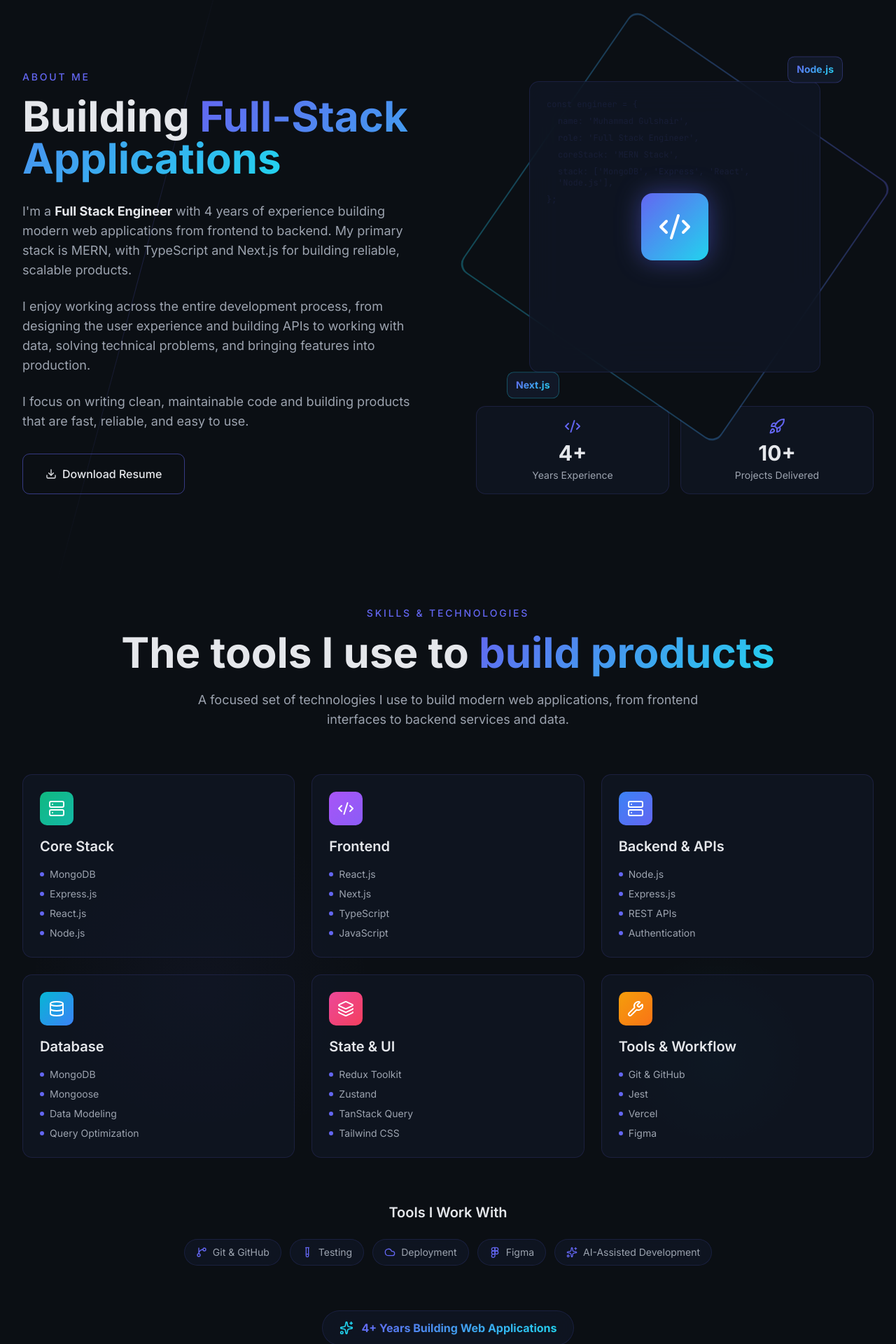
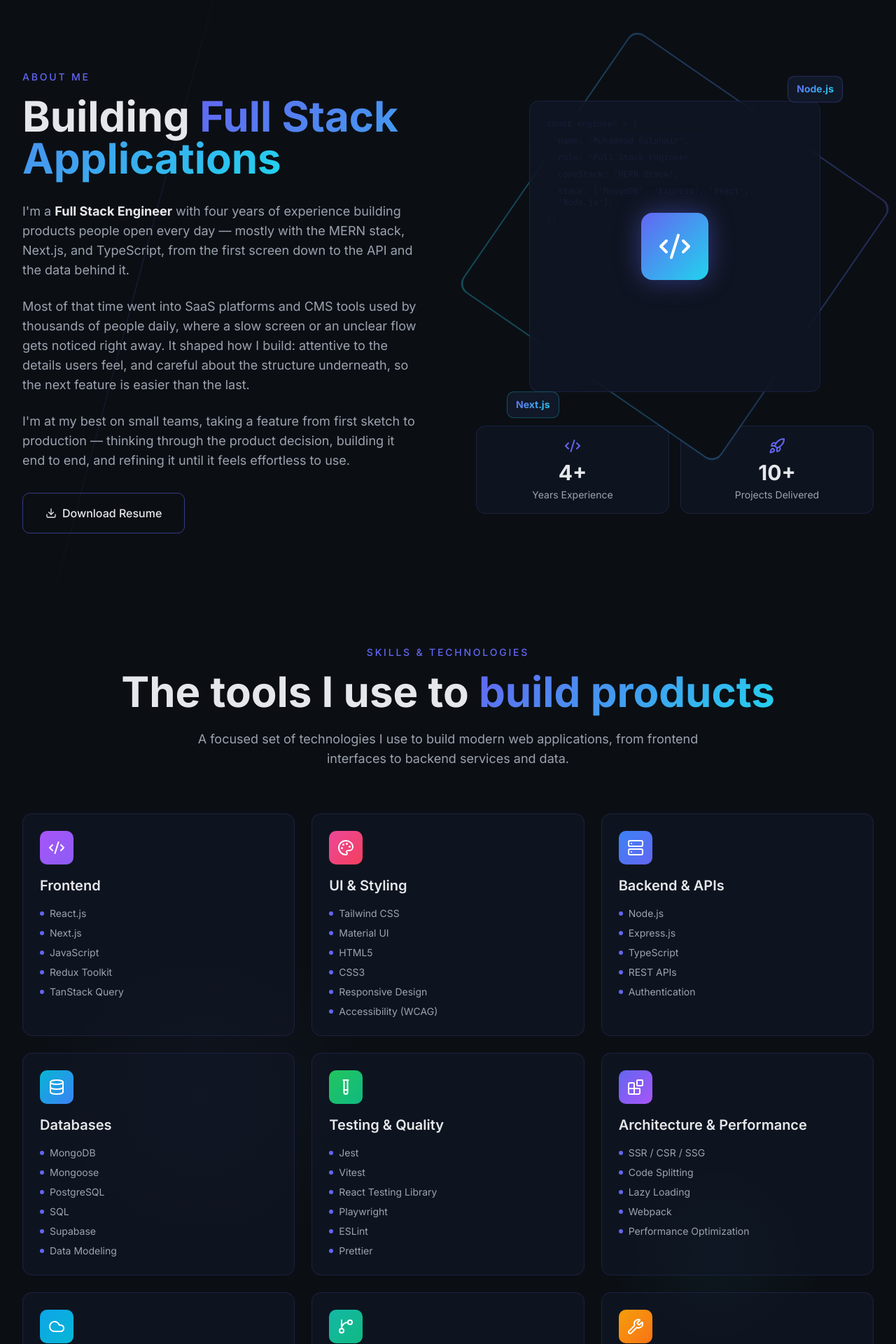
Before and after one commit to gulshair12/Portfolio, a React (Vite) app: page / in a window 1280 px wide. Shown: the part 860-2780 px from the top of the page at 70% size. Built offline with nearby package versions, Linux system fonts and the light colour scheme.

Commit message:
some data changes

```diff
--- a/src/sections/About.tsx
+++ b/src/sections/About.tsx
@@ -77,7 +77,7 @@ const About = () => {
               <span className="section-label mb-4 block">About Me</span>
               <h2 className="text-4xl sm:text-5xl lg:text-6xl font-bold text-portfolio-text leading-tight">
                 Building{" "}
-                <span className="text-gradient">Full-Stack Applications</span>
+                <span className="text-gradient">Full Stack Applications</span>
               </h2>
             </motion.div>
 
@@ -87,21 +87,24 @@ const About = () => {
                 <strong className="text-portfolio-text">
                   Full Stack Engineer
                 </strong>{" "}
-                with 4 years of experience building modern web applications from
-                frontend to backend. My primary stack is MERN, with TypeScript
-                and Next.js for building reliable, scalable products.
+                with four years of experience building products people open
+                every day — mostly with the MERN stack, Next.js, and TypeScript,
+                from the first screen down to the API and the data behind it.
               </motion.p>
 
               <motion.p variants={itemVariants} className="text-lg">
-                I enjoy working across the entire development process, from
-                designing the user experience and building APIs to working with
-                data, solving technical problems, and bringing features into
-                production.
+                Most of that time went into SaaS platforms and CMS tools used by
+                thousands of people daily, where a slow screen or an unclear
+                flow gets noticed right away. It shaped how I build: attentive
+                to the details users feel, and careful about the structure
+                underneath, so the next feature is easier than the last.
               </motion.p>
 
               <motion.p variants={itemVariants} className="text-lg">
-                I focus on writing clean, maintainable code and building
-                products that are fast, reliable, and easy to use.
+                I'm at my best on small teams, taking a feature from first
+                sketch to production — thinking through the product decision,
+                building it end to end, and refining it until it feels
+                effortless to use.
               </motion.p>
             </div>
 
--- a/src/sections/Contact.tsx
+++ b/src/sections/Contact.tsx
@@ -92,7 +92,8 @@ const Contact = () => {
             variants={itemVariants}
             className="text-lg text-portfolio-muted max-w-2xl mx-auto"
           >
-            Have a product idea, engineering challenge, or full-stack opportunity?
+            Have a product idea, engineering challenge, or full stack
+            opportunity?
             I'd love to hear from you. Let's connect and build something exceptional.
           </motion.p>
         </motion.div>
--- a/src/sections/Experience.tsx
+++ b/src/sections/Experience.tsx
@@ -32,26 +32,12 @@ const experiences: ExperienceItem[] = [
     role: "Front-end Developer",
     company: "Createex Inc.",
     location: "Lahore, Pakistan",
-    period: "2023 — 2025",
+    period: "2022 — 2025",
     type: "full-time",
     highlights: [
       "Built and maintained React-based web applications and CMS platforms used by thousands of daily users.",
       "Developed reusable UI components, integrated REST APIs, and worked closely with backend engineers to deliver application features.",
       "Collaborated with designers and product teams to improve usability, responsiveness, accessibility, and overall product quality.",
-    ],
-  },
-
-  {
-    id: 3,
-    role: "React.js Developer",
-    company: "Enigmatix (Pvt) Ltd",
-    location: "Bahawalpur, Pakistan",
-    period: "2022 — 2023",
-    type: "full-time",
-    highlights: [
-      "Built responsive web interfaces using React.js, JavaScript, and modern frontend development practices.",
-      "Integrated APIs, developed reusable components, and worked on forms, data handling, and application features.",
-      "Developed a strong foundation in production development, debugging, Git workflows, and collaborative software development.",
     ],
   },
 ];
@@ -151,7 +137,7 @@ const Experience = () => {
 
           <p className="text-lg text-portfolio-muted max-w-3xl mx-auto">
             Four years of building production web applications, growing from
-            frontend development into full-stack engineering.
+            frontend development into full stack engineering.
           </p>
         </motion.div>
 
--- a/src/sections/Hero.tsx
+++ b/src/sections/Hero.tsx
@@ -83,7 +83,7 @@ const Hero = () => {
   };
 
   const name = "Muhammad Gulshair";
-  const role = "Full-Stack Engineer ";
+  const role = "FullStack Engineer ";
 
   return (
     <section
--- a/src/sections/Skills.tsx
+++ b/src/sections/Skills.tsx
@@ -1,16 +1,16 @@
 import { useRef } from "react";
 import { motion, useInView } from "framer-motion";
 import {
+  Code2,
+  Palette,
   Server,
-  Code2,
   Database,
-  Layers,
+  TestTube,
+  Blocks,
+  Cloud,
+  GitBranch,
   Wrench,
-  GitBranch,
-  Cloud,
-  Figma,
   Sparkles,
-  TestTube,
 } from "lucide-react";
 
 interface SkillCategory {
@@ -22,49 +22,98 @@ interface SkillCategory {
 
 const skillCategories: SkillCategory[] = [
   {
-    icon: Server,
-    title: "Core Stack",
-    skills: ["MongoDB", "Express.js", "React.js", "Node.js"],
-    color: "from-emerald-500 to-teal-500",
+    icon: Code2,
+    title: "Frontend",
+    skills: [
+      "React.js",
+      "Next.js",
+      "JavaScript",
+      "Redux Toolkit",
+      "TanStack Query",
+    ],
+    color: "from-purple-500 to-violet-500",
   },
   {
-    icon: Code2,
-    title: "Frontend",
-    skills: ["React.js", "Next.js", "TypeScript", "JavaScript"],
-    color: "from-purple-500 to-violet-500",
+    icon: Palette,
+    title: "UI & Styling",
+    skills: [
+      "Tailwind CSS",
+      "Material UI",
+      "HTML5",
+      "CSS3",
+      "Responsive Design",
+      "Accessibility (WCAG)",
+    ],
+    color: "from-pink-500 to-rose-500",
   },
   {
     icon: Server,
     title: "Backend & APIs",
-    skills: ["Node.js", "Express.js", "REST APIs", "Authentication"],
+    skills: [
+      "Node.js",
+      "Express.js",
+      "TypeScript",
+      "REST APIs",
+      "Authentication",
+    ],
     color: "from-blue-500 to-indigo-500",
   },
   {
     icon: Database,
-    title: "Database",
-    skills: ["MongoDB", "Mongoose", "Data Modeling", "Query Optimization"],
+    title: "Databases",
+    skills: [
+      "MongoDB",
+      "Mongoose",
+      "PostgreSQL",
+      "SQL",
+      "Supabase",
+      "Data Modeling",
+    ],
     color: "from-cyan-500 to-blue-500",
   },
   {
-    icon: Layers,
-    title: "State & UI",
-    skills: ["Redux Toolkit", "Zustand", "TanStack Query", "Tailwind CSS"],
-    color: "from-pink-500 to-rose-500",
+    icon: TestTube,
+    title: "Testing & Quality",
+    skills: [
+      "Jest",
+      "Vitest",
+      "React Testing Library",
+      "Playwright",
+      "ESLint",
+      "Prettier",
+    ],
+    color: "from-green-500 to-emerald-500",
+  },
+  {
+    icon: Blocks,
+    title: "Architecture & Performance",
+    skills: [
+      "SSR / CSR / SSG",
+      "Code Splitting",
+      "Lazy Loading",
+      "Webpack",
+      "Performance Optimization",
+    ],
+    color: "from-indigo-500 to-purple-500",
+  },
+  {
+    icon: Cloud,
+    title: "DevOps & Cloud",
+    skills: ["CI/CD", "GitHub Actions", "Docker", "AWS", "Vercel", "Netlify"],
+    color: "from-sky-500 to-cyan-500",
+  },
+  {
+    icon: GitBranch,
+    title: "Version Control & Collaboration",
+    skills: ["Git", "GitHub", "GitLab", "Jira", "Trello", "ClickUp"],
+    color: "from-teal-500 to-emerald-500",
   },
   {
     icon: Wrench,
-    title: "Tools & Workflow",
-    skills: ["Git & GitHub", "Jest", "Vercel", "Figma"],
+    title: "Tools & AI",
+    skills: ["VS Code", "Cursor", "Claude Code", "Postman", "Figma"],
     color: "from-amber-500 to-orange-500",
   },
-];
-
-const additionalTools = [
-  { icon: GitBranch, name: "Git & GitHub" },
-  { icon: TestTube, name: "Testing" },
-  { icon: Cloud, name: "Deployment" },
-  { icon: Figma, name: "Figma" },
-  { icon: Sparkles, name: "AI-Assisted Development" },
 ];
 
 const Skills = () => {
@@ -241,56 +290,6 @@ const Skills = () => {
           ))}
         </div>
 
-        {/* Additional Tools */}
-        <motion.div
-          variants={containerVariants}
-          initial="hidden"
-          animate={isInView ? "visible" : "hidden"}
-          className="text-center"
-        >
-          <motion.h3
-            variants={itemVariants}
-            className="text-xl font-semibold text-portfolio-text mb-6"
-          >
-            Tools I Work With
-          </motion.h3>
-
-          <motion.div
-            variants={itemVariants}
-            className="flex flex-wrap justify-center gap-3"
-          >
-            {additionalTools.map((tool, index) => (
-              <motion.div
-                key={tool.name}
-                initial={{
-                  opacity: 0,
-                  scale: 0.8,
-                }}
-                animate={
-                  isInView
-                    ? {
-                        opacity: 1,
-                        scale: 1,
-                      }
-                    : {}
-                }
-                transition={{
-                  delay: 0.8 + index * 0.1,
-                  duration: 0.4,
-                }}
-                whileHover={{
-                  scale: 1.05,
-                  y: -2,
-                }}
-                className="flex items-center gap-2 px-4 py-2 rounded-full glass text-sm text-portfolio-muted hover:text-portfolio-text hover:border-portfolio-indigo/50 transition-colors"
-              >
-                <tool.icon className="w-4 h-4 text-portfolio-indigo" />
-                {tool.name}
-              </motion.div>
-            ))}
-          </motion.div>
-        </motion.div>
-
         {/* Experience Badge */}
         <motion.div
           variants={itemVariants}
```
Also changed, not shown: 1 other file (tests, documents, lock files or other folders).
